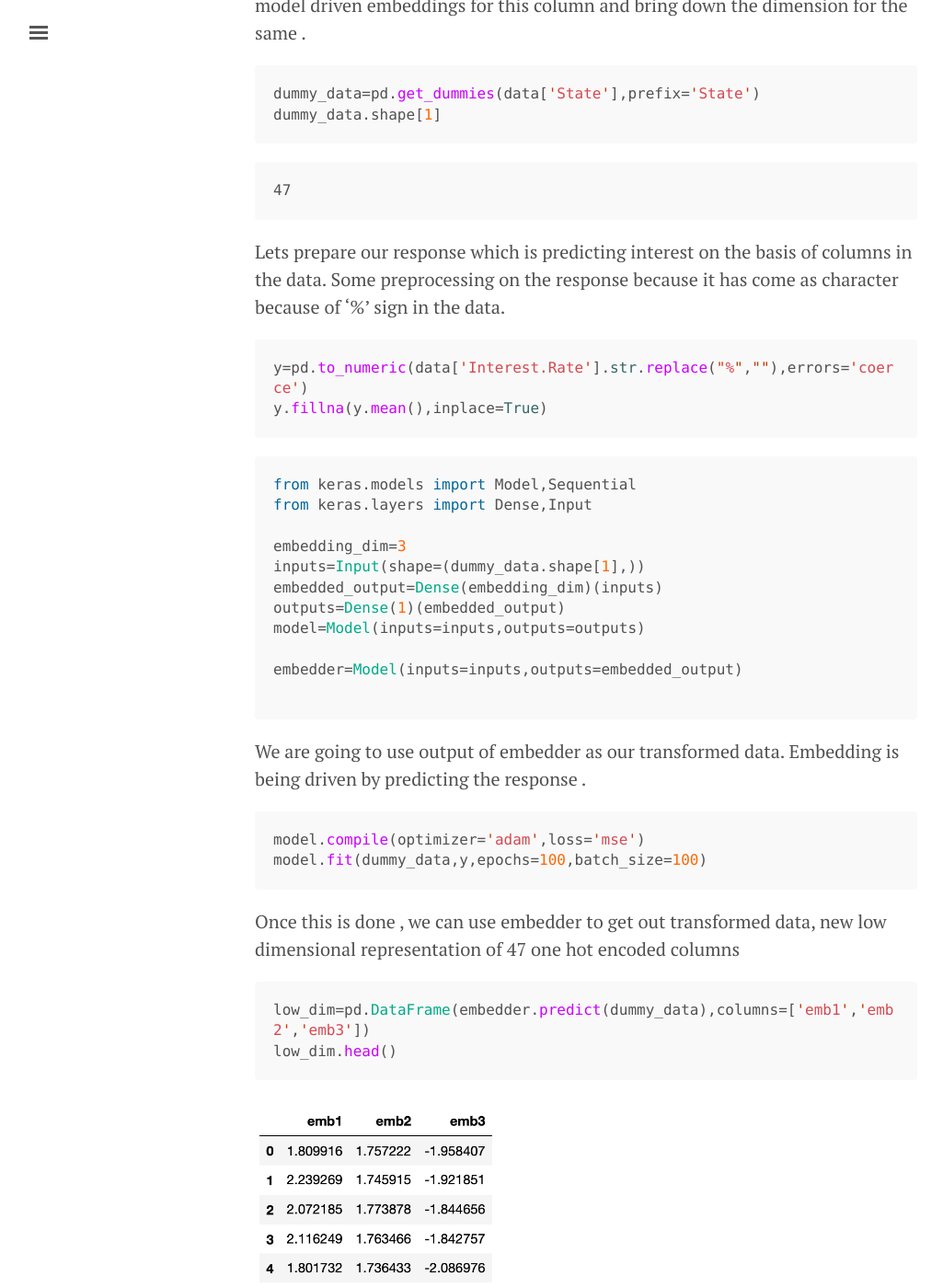
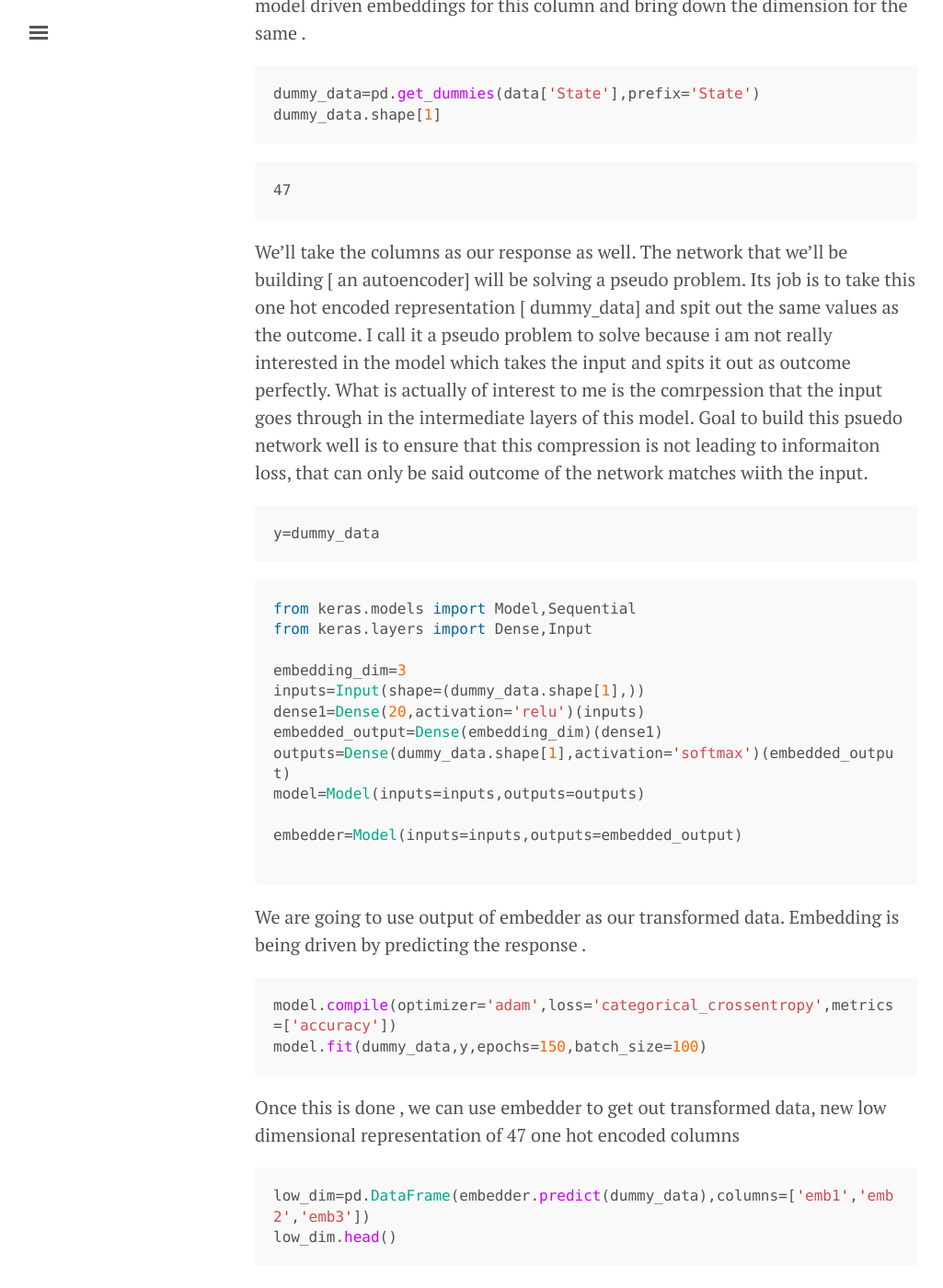
Before and after one commit to lalitsachan/lalitsachan.github.io, a Jekyll site: the page built from index.html, in a window 1280 px wide and 1400 px high, scrolled down 4596 px. Shown: the whole window at 92% size, without its empty margins (3-1028 px from the left). Built offline with Jekyll 4.4.1, drawn with Linux system fonts in a browser that asks for light colours; formulas are drawn with MathJax 3; the list of posts is cut into pages by our own code.

Commit message:
made changes in about and modifed categorical embeddings

````diff
--- a/_posts/2019-07-09-Feature-Engineering.md
+++ b/_posts/2019-07-09-Feature-Engineering.md
@@ -126,11 +126,10 @@ dummy_data.shape[1]
 47
 ```
 
-Lets prepare our response which is predicting interest on the basis of columns in the data. Some preprocessing on the response because it has come as character because of '%' sign in the data.
+We'll take the columns as our response as well. The network that we'll be building [ an autoencoder] will be solving a pseudo problem. Its job is to take this one hot encoded representation [ dummy_data] and spit out the same values as the outcome. I call it a pseudo problem to solve because  i am not really interested in the model which takes the input and spits it out as outcome perfectly. What is actually of interest to me is the comrpession that the input goes through in the intermediate layers of this model. Goal to build this psuedo network well is to ensure that this compression is not leading to informaiton loss, that can only be said outcome of the network matches wiith the input.
 
 ```python
-y=pd.to_numeric(data['Interest.Rate'].str.replace("%",""),errors='coerce')
-y.fillna(y.mean(),inplace=True)
+y=dummy_data
 ```
 
 
@@ -141,8 +140,9 @@ from keras.layers import Dense,Input
 
 embedding_dim=3
 inputs=Input(shape=(dummy_data.shape[1],))
-embedded_output=Dense(embedding_dim)(inputs)
-outputs=Dense(1)(embedded_output)
+dense1=Dense(20,activation='relu')(inputs)
+embedded_output=Dense(embedding_dim)(dense1)
+outputs=Dense(dummy_data.shape[1],activation='softmax')(embedded_output)
 model=Model(inputs=inputs,outputs=outputs)
 
 embedder=Model(inputs=inputs,outputs=embedded_output)
@@ -152,8 +152,8 @@ embedder=Model(inputs=inputs,outputs=embedded_output)
 We are going to use output of embedder as our transformed data. Embedding is being driven by predicting the response .
 
 ```python
-model.compile(optimizer='adam',loss='mse')
-model.fit(dummy_data,y,epochs=100,batch_size=100)
+model.compile(optimizer='adam',loss='categorical_crossentropy',metrics=['accuracy'])
+model.fit(dummy_data,y,epochs=150,batch_size=100)
 ```
 
 Once this is done , we can use embedder to get out transformed data, new low dimensional representation of 47 one hot encoded columns
--- a/about.md
+++ b/about.md
@@ -13,29 +13,3 @@ Working as an adviser, consultant and trainer for Machine Learning/AI tools, tec
 [Find me On Linkedin](https://www.linkedin.com/in/lalitsachan/){:target="_blank"}
 
 [Follow me On Twitter](https://twitter.com/lalitsachan){:target="_blank"}
-
-## On the timeline
-
-2004-2008 : **IIT Kanpur ( Bachelors in Biosciences & Bio-Enginnering )**, Made lifelong friends, A time I can live thousands time over.
-
-2008 (July)-2009(November) : Worked as **Credit Risk Analyst with Global Analytics** ( Chennai ). Good times and Bad times, got curious about using Machine Learning to solve business problems and  then decided to leave. Oh! the freedom to be stupid enough to take risks without caring about consequences or any plan.
-
-2009 (November)-2010 (July): Made plans to conquer the world, failed .  Joining Indian Statistical Institute, Kolkata would be the next step.
-
-2010 (July)-2012(March) : **ISI Kolkata (Masters in Operations Research)** Fell in love with statistics and everything ML. Met one of the most amazing people and more friends , yay!
-
-2011 (?) - 2013 (June) : Learned a valuable lesson : you can tell the world that your business failed because of failure to raise money, however you most certainly lacked necessary skills to make it successful. Much needed humbling experience ( forced to shutdown two companies ! )
-
-2013 (July) : Launched **[Edvancer](https://www.edvancer.in){:target="_blank"}** with [Aatash Shah](https://www.linkedin.com/in/aatashshah/){:target="_blank"} , online courses on Machine Learning with SAS (We have long since moved on to R, Python and other open source tools)
-
-2014 : Launched Courses with R. SAS demand was going down fast by this time, Started taking ML, DL sessions for various corporate clients. eClerx, Mumbai was our first client
-
-2015 : Launched our first course using Python
-
-2015-2018 (August) : Various online courses using R, Python, SQL, Tableau, Hadoop have been added to catalog by now( ML, DL, Big data, NLP with both live online classes as well as self paced options)
-
-2018 (August) : Finally relented and launched classroom sessions @Hyderabad with a 6 month long comprehensive program ( covering ML, DL, Big data, SQL, Tableau)
-
-2019 (July) : Launched classroom programs @Mumbai & @Delhi after overwhelming response in Hyderabad. We have completed 100+ sessions on ML/DL/Stats topics across multiple companies (Deloitte, EY, Genpact, GE, Colpal, PWC, HDFC have been one of the frequent clients that I keep on visiting)
-
-Future : Lets See
````
Also changed, not shown: 3 other files.
